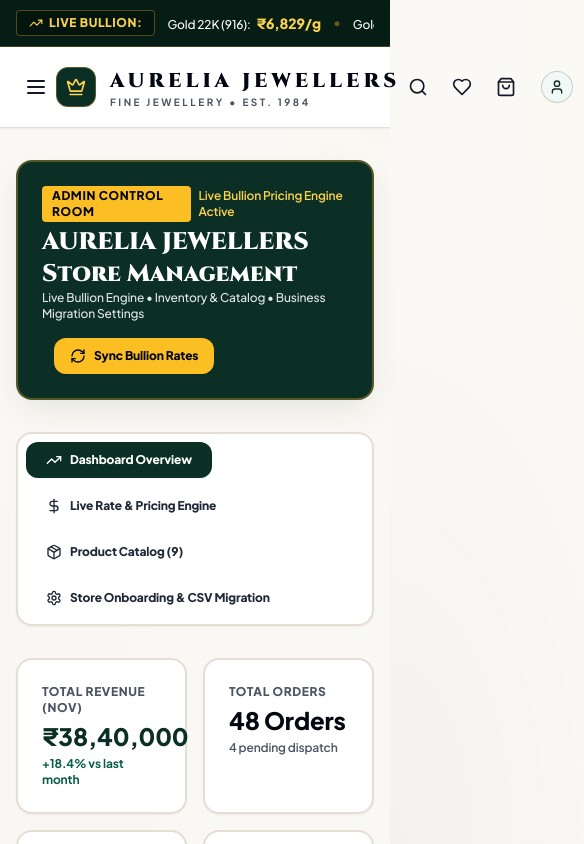
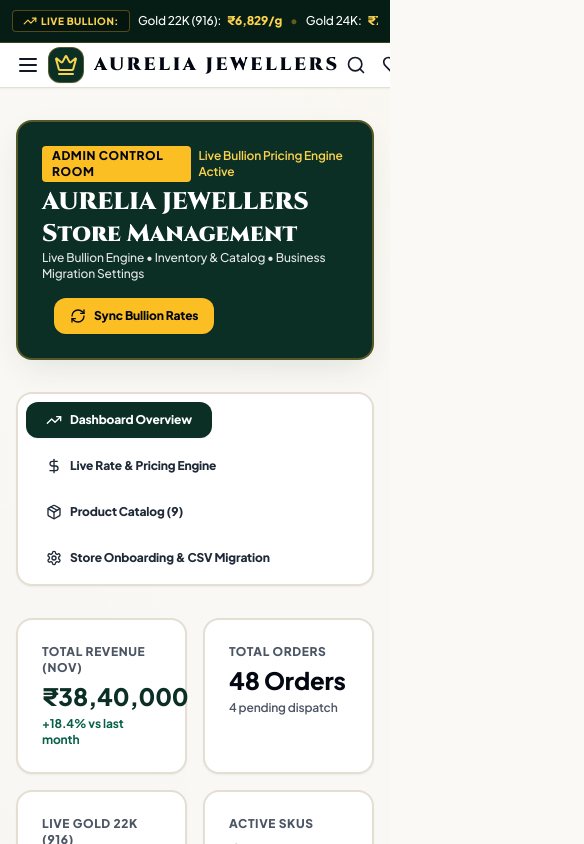
Before and after one commit to mohanraja24/jewellery, a React (Vite) app in the folder frontend/: page /admin in a window 390 px wide. Shown: the top 844 px of the page, 584 px wide, since content can reach past the window. Built offline with nearby package versions, Linux system fonts and the light colour scheme.

Commit message:
fix(responsive): eliminate horizontal scrolling and ensure seamless responsiveness across mobile, tablet, and desktop

```diff
--- a/frontend/src/components/common/Header.jsx
+++ b/frontend/src/components/common/Header.jsx
@@ -55,44 +55,44 @@ export const Header = () => {
   ];
 
   return (
-    <header className="sticky top-0 z-50 bg-white/95 backdrop-blur-md border-b border-borderLuxury shadow-sm transition-all">
-      {/* 1. Top Luxury Announcement Bar - High Readability */}
-      <div className="bg-emeraldTheme-dark text-white text-xs py-2.5 px-4 border-b border-gold/30">
-        <div className="max-w-7xl mx-auto flex flex-wrap items-center justify-between gap-3">
-          {/* Rate Ticker Headline */}
-          <div className="flex items-center space-x-3 overflow-x-auto whitespace-nowrap">
-            <span className="flex items-center text-amber-300 font-extrabold tracking-wider uppercase text-xs bg-emeraldTheme-deep px-3 py-1 rounded border border-gold/40">
-              <TrendingUp className="w-3.5 h-3.5 mr-1.5 text-amber-300" />
+    <header className="sticky top-0 z-50 bg-white/95 backdrop-blur-md border-b border-borderLuxury shadow-sm transition-all max-w-full overflow-hidden">
+      {/* 1. Top Luxury Announcement Bar - High Readability & Fully Responsive */}
+      <div className="bg-emeraldTheme-dark text-white text-xs py-2 px-3 sm:px-4 border-b border-gold/30 overflow-hidden">
+        <div className="max-w-[1400px] mx-auto flex items-center justify-between gap-3 min-w-0">
+          {/* Rate Ticker Headline - Never forces page width */}
+          <div className="flex items-center space-x-2 sm:space-x-3 overflow-x-auto whitespace-nowrap min-w-0 flex-1 no-scrollbar py-0.5">
+            <span className="flex items-center text-amber-300 font-extrabold tracking-wider uppercase text-[10px] sm:text-xs bg-emeraldTheme-deep px-2.5 py-0.5 rounded border border-gold/40 flex-shrink-0">
+              <TrendingUp className="w-3.5 h-3.5 mr-1 text-amber-300" />
               LIVE BULLION:
             </span>
-            <span className="text-white font-medium text-xs">
-              Gold 22K (916): <strong className="text-amber-300 font-extrabold text-sm ml-1">{formatINR(rates.gold22k)}/g</strong>
+            <span className="text-white font-medium text-xs flex-shrink-0">
+              Gold 22K (916): <strong className="text-amber-300 font-extrabold text-xs ml-1">{formatINR(rates.gold22k)}/g</strong>
             </span>
-            <span className="text-gold/50 font-bold">•</span>
-            <span className="text-white font-medium text-xs">
-              Gold 24K: <strong className="text-amber-300 font-extrabold text-sm ml-1">{formatINR(rates.gold24k)}/g</strong>
+            <span className="text-gold/50 font-bold flex-shrink-0">•</span>
+            <span className="text-white font-medium text-xs flex-shrink-0">
+              Gold 24K: <strong className="text-amber-300 font-extrabold text-xs ml-1">{formatINR(rates.gold24k)}/g</strong>
             </span>
-            <span className="text-gold/50 font-bold">•</span>
-            <span className="text-white font-medium text-xs">
-              Silver 999: <strong className="text-amber-300 font-extrabold text-sm ml-1">{formatINRDecimal(rates.silver999)}/g</strong>
+            <span className="text-gold/50 font-bold flex-shrink-0">•</span>
+            <span className="text-white font-medium text-xs flex-shrink-0">
+              Silver 999: <strong className="text-amber-300 font-extrabold text-xs ml-1">{formatINRDecimal(rates.silver999)}/g</strong>
             </span>
             <button
               onClick={() => setRateModalOpen(true)}
-              className="text-xs font-bold text-amber-300 hover:text-white underline transition-colors ml-2 cursor-pointer"
+              className="text-xs font-bold text-amber-300 hover:text-white underline transition-colors ml-1 sm:ml-2 cursor-pointer flex-shrink-0"
             >
-              View Rate Card
+              Rate Card
             </button>
           </div>
 
-          {/* Quick links & contact */}
-          <div className="hidden md:flex items-center space-x-6 text-xs text-white/90 font-medium">
+          {/* Quick links & contact (Desktop) */}
+          <div className="hidden lg:flex items-center space-x-6 text-xs text-white/90 font-medium flex-shrink-0">
             <span className="flex items-center">
               <ShieldCheck className="w-4 h-4 mr-1 text-amber-300" />
-              100% BIS Hallmarked & Certified
+              100% BIS Hallmarked
             </span>
             <Link to="/stores" className="hover:text-amber-300 transition-colors flex items-center">
               <MapPin className="w-4 h-4 mr-1 text-amber-300" />
-              Store Locations
+              Stores
             </Link>
             <a href={`tel:${brand.phone}`} className="hover:text-amber-300 transition-colors flex items-center font-bold">
               <Phone className="w-4 h-4 mr-1 text-amber-300" />
@@ -103,36 +103,36 @@ export const Header = () => {
       </div>
 
       {/* 2. Main Navigation Bar */}
-      <div className="max-w-[1400px] mx-auto px-4 sm:px-6 lg:px-8">
-        <div className="flex items-center justify-between h-20 sm:h-22">
+      <div className="max-w-[1400px] mx-auto px-3 sm:px-6 lg:px-8">
+        <div className="flex items-center justify-between h-18 sm:h-20 lg:h-22">
           {/* Mobile menu trigger */}
           <button
             onClick={() => setMobileMenuOpen(!mobileMenuOpen)}
-            className="lg:hidden p-2 text-charcoal hover:text-emeraldTheme focus:outline-none"
+            className="xl:hidden p-2 -ml-1 text-charcoal hover:text-emeraldTheme focus:outline-none flex-shrink-0"
             aria-label="Toggle navigation menu"
           >
             {mobileMenuOpen ? <X className="w-6 h-6" /> : <Menu className="w-6 h-6" />}
           </button>
 
           {/* Left: Luxury Brand Logo */}
-          <div className="flex items-center flex-shrink-0">
-            <Link to="/" className="flex items-center space-x-3.5 group py-1.5">
-              <div className="w-10 h-10 sm:w-11 sm:h-11 rounded-xl bg-emeraldTheme flex items-center justify-center text-amber-300 shadow-sm group-hover:scale-105 transition-transform border border-gold/40 flex-shrink-0">
-                <Crown className="w-5 h-5 sm:w-6 sm:h-6" />
+          <div className="flex items-center flex-shrink-0 min-w-0">
+            <Link to="/" className="flex items-center space-x-2.5 sm:space-x-3.5 group py-1">
+              <div className="w-9 h-9 sm:w-11 sm:h-11 rounded-xl bg-emeraldTheme flex items-center justify-center text-amber-300 shadow-sm group-hover:scale-105 transition-transform border border-gold/40 flex-shrink-0">
+                <Crown className="w-4.5 h-4.5 sm:w-6 sm:h-6" />
               </div>
-              <div className="flex flex-col justify-center">
-                <span className="text-xl sm:text-2xl font-serif font-black tracking-[0.2em] text-gray-950 group-hover:text-emeraldTheme transition-colors leading-tight">
+              <div className="flex flex-col justify-center min-w-0">
+                <span className="text-lg sm:text-2xl font-serif font-black tracking-[0.15em] sm:tracking-[0.2em] text-gray-950 group-hover:text-emeraldTheme transition-colors leading-tight truncate">
                   {brand.brandName}
                 </span>
-                <span className="text-[10px] font-bold tracking-[0.25em] text-charcoal-muted uppercase font-sans leading-none mt-1">
+                <span className="hidden sm:block text-[10px] font-bold tracking-[0.25em] text-charcoal-muted uppercase font-sans leading-none mt-1">
                   Fine Jewellery • Est. {brand.establishedYear}
                 </span>
               </div>
             </Link>
           </div>
 
-          {/* Center: Main Navigation Links (Home, Shop, About, Stores, Contact) */}
-          <nav className="hidden lg:flex items-center justify-center space-x-7 xl:space-x-10 flex-1 px-6">
+          {/* Center: Main Navigation Links (Visible on XL screens 1280px+) */}
+          <nav className="hidden xl:flex items-center justify-center space-x-6 2xl:space-x-9 flex-1 px-4 min-w-0">
             {mainNavLinks.map((link) => (
               <NavLink
                 key={link.name}
@@ -159,21 +159,21 @@ export const Header = () => {
           </nav>
 
           {/* Right Action Icons: Search, Live Rates, Wishlist, Cart, Account */}
-          <div className="flex items-center space-x-2 sm:space-x-3.5 flex-shrink-0">
+          <div className="flex items-center space-x-1 sm:space-x-3 flex-shrink-0">
             {/* Search Icon Toggle */}
             <button
               onClick={() => setSearchOpen(!searchOpen)}
-              className="p-2 sm:p-2.5 rounded-full text-charcoal hover:text-emeraldTheme hover:bg-ivory transition-colors cursor-pointer"
+              className="p-1.5 sm:p-2.5 rounded-full text-charcoal hover:text-emeraldTheme hover:bg-ivory transition-colors cursor-pointer"
               title="Search jewellery"
               aria-label="Toggle search input"
             >
               <Search className="w-5 h-5" />
             </button>
 
-            {/* Live Rate Pill */}
+            {/* Live Rate Pill (Tablet & Desktop) */}
             <button
               onClick={() => setRateModalOpen(true)}
-              className="hidden sm:inline-flex items-center space-x-2 px-3.5 py-2 rounded-full border border-gold/70 bg-gold-50/80 hover:bg-gold-100 text-emeraldTheme text-xs font-bold transition-all shadow-sm cursor-pointer whitespace-nowrap"
+              className="hidden md:inline-flex items-center space-x-1.5 px-3 py-1.5 rounded-full border border-gold/70 bg-gold-50/80 hover:bg-gold-100 text-emeraldTheme text-xs font-bold transition-all shadow-sm cursor-pointer whitespace-nowrap"
             >
               <span className="relative flex h-2 w-2">
                 <span className="animate-ping absolute inline-flex h-full w-full rounded-full bg-emerald-500 opacity-75"></span>
@@ -186,12 +186,12 @@ export const Header = () => {
             {/* Wishlist */}
             <Link
               to="/wishlist"
-              className="relative p-2 sm:p-2.5 text-charcoal hover:text-emeraldTheme hover:bg-ivory rounded-full transition-colors"
+              className="relative p-1.5 sm:p-2.5 text-charcoal hover:text-emeraldTheme hover:bg-ivory rounded-full transition-colors"
               title="View Wishlist"
             >
               <Heart className="w-5 h-5" />
               {wishlistCount > 0 && (
-                <span className="absolute top-1 right-1 bg-emeraldTheme text-amber-300 text-[10px] w-4.5 h-4.5 rounded-full flex items-center justify-center font-extrabold border border-gold shadow-sm">
+                <span className="absolute top-0.5 right-0.5 sm:top-1 sm:right-1 bg-emeraldTheme text-amber-300 text-[10px] w-4.5 h-4.5 rounded-full flex items-center justify-center font-extrabold border border-gold shadow-sm">
                   {wishlistCount}
                 </span>
               )}
@@ -200,12 +200,12 @@ export const Header = () => {
             {/* Cart / Bag */}
             <Link
               to="/cart"
-              className="relative p-2 sm:p-2.5 text-charcoal hover:text-emeraldTheme hover:bg-ivory rounded-full transition-colors"
+              className="relative p-1.5 sm:p-2.5 text-charcoal hover:text-emeraldTheme hover:bg-ivory rounded-full transition-colors"
               title="Shopping Bag"
             >
               <ShoppingBag className="w-5 h-5" />
               {cartSummary.totalQuantity > 0 && (
-                <span className="absolute top-1 right-1 bg-amber-600 text-white text-[10px] w-4.5 h-4.5 rounded-full flex items-center justify-center font-extrabold shadow-sm">
+                <span className="absolute top-0.5 right-0.5 sm:top-1 sm:right-1 bg-amber-600 text-white text-[10px] w-4.5 h-4.5 rounded-full flex items-center justify-center font-extrabold shadow-sm">
                   {cartSummary.totalQuantity}
                 </span>
               )}
@@ -215,10 +215,10 @@ export const Header = () => {
             <div className="relative">
               <button
                 onClick={() => setUserDropdownOpen(!userDropdownOpen)}
-                className="flex items-center space-x-2 p-1.5 pl-2 pr-2.5 rounded-full hover:bg-ivory text-charcoal hover:text-emeraldTheme transition-colors border border-transparent hover:border-borderLuxury cursor-pointer"
+                className="flex items-center space-x-1.5 p-1 sm:p-1.5 sm:pl-2 sm:pr-2.5 rounded-full hover:bg-ivory text-charcoal hover:text-emeraldTheme transition-colors border border-transparent hover:border-borderLuxury cursor-pointer"
               >
-                <div className="w-8 h-8 rounded-full bg-emeraldTheme-50 border border-emeraldTheme/20 flex items-center justify-center text-emeraldTheme font-bold flex-shrink-0">
-                  <User className="w-4 h-4" />
+                <div className="w-7 h-7 sm:w-8 sm:h-8 rounded-full bg-emeraldTheme-50 border border-emeraldTheme/20 flex items-center justify-center text-emeraldTheme font-bold flex-shrink-0">
+                  <User className="w-3.5 h-3.5 sm:w-4 sm:h-4" />
                 </div>
                 <span className="hidden sm:inline text-xs font-bold text-gray-900 whitespace-nowrap">
                   {isAuthenticated ? (user.name.split(' ')[0]) : 'Sign In'}
--- a/frontend/src/layouts/MainLayout.jsx
+++ b/frontend/src/layouts/MainLayout.jsx
@@ -11,9 +11,9 @@ export const MainLayout = () => {
   }, [pathname]);
 
   return (
-    <div className="flex flex-col min-h-screen bg-ivory/30 selection:bg-gold selection:text-white">
+    <div className="flex flex-col min-h-screen w-full max-w-full overflow-x-hidden bg-ivory/30 selection:bg-gold selection:text-white">
       <Header />
-      <main className="flex-grow">
+      <main className="flex-grow w-full max-w-full overflow-x-hidden">
         <Outlet />
       </main>
       <Footer />
--- a/frontend/src/pages/AdminPage.jsx
+++ b/frontend/src/pages/AdminPage.jsx
@@ -441,7 +441,8 @@ export const AdminPage = () => {
             </div>
 
             <div className="bg-white rounded-2xl border-2 border-borderLuxury overflow-hidden shadow-sm">
-              <table className="w-full text-left border-collapse text-xs sm:text-sm">
+              <div className="overflow-x-auto no-scrollbar w-full">
+                <table className="w-full text-left border-collapse text-xs sm:text-sm min-w-[700px]">
                 <thead>
                   <tr className="bg-ivory border-b border-borderLuxury text-gray-800 uppercase text-xs font-black tracking-wider">
                     <th className="p-4">Piece Details</th>
@@ -504,6 +505,7 @@ export const AdminPage = () => {
               </table>
             </div>
           </div>
+        </div>
         )}
 
         {/* TAB 4: STORE ONBOARDING & CSV MIGRATION */}
--- a/frontend/src/pages/HomePage.jsx
+++ b/frontend/src/pages/HomePage.jsx
@@ -24,7 +24,7 @@ export const HomePage = () => {
   });
 
   return (
-    <div className="bg-ivory/30">
+    <div className="bg-ivory/30 w-full max-w-full overflow-x-hidden">
       {/* 1. Hero Section */}
       <HeroBanner />
 
@@ -37,7 +37,7 @@ export const HomePage = () => {
       {/* 4. Curated Showcase: Bestsellers & New Arrivals */}
       <section className="py-20 bg-white">
         <div className="max-w-7xl mx-auto px-4 sm:px-6 lg:px-8">
-          <div className="flex flex-col md:flex-row md:items-end justify-between mb-10">
+          <div className="flex flex-col md:flex-row md:items-end justify-between mb-10 gap-4">
             <div>
               <span className="text-xs uppercase font-bold tracking-[0.2em] text-gold-dark block mb-2">
                 Handcrafted Brilliance
@@ -48,7 +48,7 @@ export const HomePage = () => {
             </div>
 
             {/* Filter Tabs */}
-            <div className="flex items-center space-x-2 mt-4 md:mt-0 p-1.5 bg-ivory rounded-xl border border-borderLuxury">
+            <div className="flex items-center space-x-2 p-1.5 bg-ivory rounded-xl border border-borderLuxury overflow-x-auto no-scrollbar max-w-full">
               <button
                 onClick={() => setActiveTab('featured')}
                 className={`px-4 py-2 text-xs font-semibold rounded-lg transition ${activeTab === 'featured'
--- a/frontend/src/pages/ProductDetailPage.jsx
+++ b/frontend/src/pages/ProductDetailPage.jsx
@@ -118,7 +118,7 @@ export const ProductDetailPage = () => {
 
             {/* Thumbnails row */}
             {product.images.length > 1 && (
-              <div className="flex items-center space-x-3 overflow-x-auto pb-2">
+              <div className="flex items-center space-x-3 overflow-x-auto pb-2 no-scrollbar max-w-full">
                 {product.images.map((img, idx) => (
                   <button
                     key={idx}
--- a/frontend/src/styles/index.css
+++ b/frontend/src/styles/index.css
@@ -3,14 +3,27 @@
 @tailwind utilities;
 
 @layer base {
+  html {
+    max-width: 100%;
+    overflow-x: hidden;
+  }
+
   body {
     @apply bg-ivory text-charcoal font-sans antialiased text-[15px];
+    max-width: 100%;
+    overflow-x: hidden;
+    position: relative;
     letter-spacing: -0.01em;
     line-height: 1.6;
     background-image:
       radial-gradient(at 100% 0%, rgba(212, 175, 55, 0.04) 0px, transparent 50%),
       radial-gradient(at 0% 100%, rgba(11, 47, 36, 0.03) 0px, transparent 50%);
     background-attachment: fixed;
+  }
+
+  #root {
+    max-width: 100%;
+    overflow-x: hidden;
   }
 
   h1,
@@ -25,8 +38,8 @@
 
 /* Custom Scrollbar */
 ::-webkit-scrollbar {
-  width: 8px;
-  height: 8px;
+  width: 6px;
+  height: 6px;
 }
 
 ::-webkit-scrollbar-track {
@@ -40,6 +53,18 @@
 
 ::-webkit-scrollbar-thumb:hover {
   background: #9A7412;
+}
+
+/* Hide scrollbar for internal horizontally scrolling rows */
+.no-scrollbar::-webkit-scrollbar {
+  display: none;
+  width: 0;
+  height: 0;
+}
+
+.no-scrollbar {
+  -ms-overflow-style: none;
+  scrollbar-width: none;
 }
 
 /* Luxury Solid High-Visibility Gold Gradient */
```
Also changed, not shown: frontend/src/components/home/HeroBanner.jsx (+13 -13 lines), frontend/src/pages/CustomerAccountPage.jsx (+6 -6 lines).
